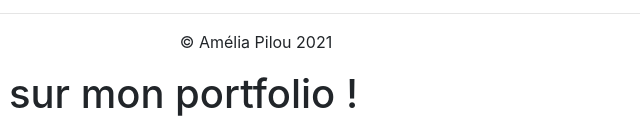
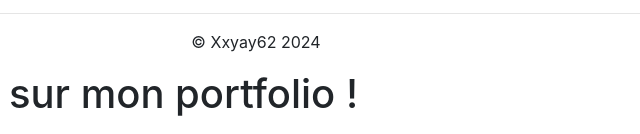
Before and after one commit to Xxyay62/Xxyay62.github.io, a plain HTML site: page index.html in a window 1280 px wide. Shown: the part 663-797 px from the top of the page, 384-1024 px from the left. Drawn offline with nearby package versions, Linux system fonts and the light colour scheme.

```diff
--- a/index.html
+++ b/index.html
@@ -168,7 +168,7 @@
                     </div>
                 </div>
                 <hr>
-                <p class="text-center" id="copyright">© Amélia Pilou 2021</p>
+                <p class="text-center" id="copyright">© Xxyay62 2024</p>
             </div>
         </footer>
         <h1>Bonjour et bienvenu sur mon portfolio !</h1>
```
Also changed, not shown: css/images/Red-Rating-Stars.png (added), css/images/ligne.png (added), images/AmeliaPilou.jpg (added), images/MVC.png (added), images/adapters.png (added), images/cv/github2-dreamstale35.png (added), images/cv/instagram-dreamstale43.png (added), images/cv/linkedin-dreamstale45.png (added), images/cv/mail-dreamstale47.png (added), images/cv/skype-dreamstale61.png (added), images/cv/twitter-dreamstale71.png (added), images/ihmcoach.png (added).
